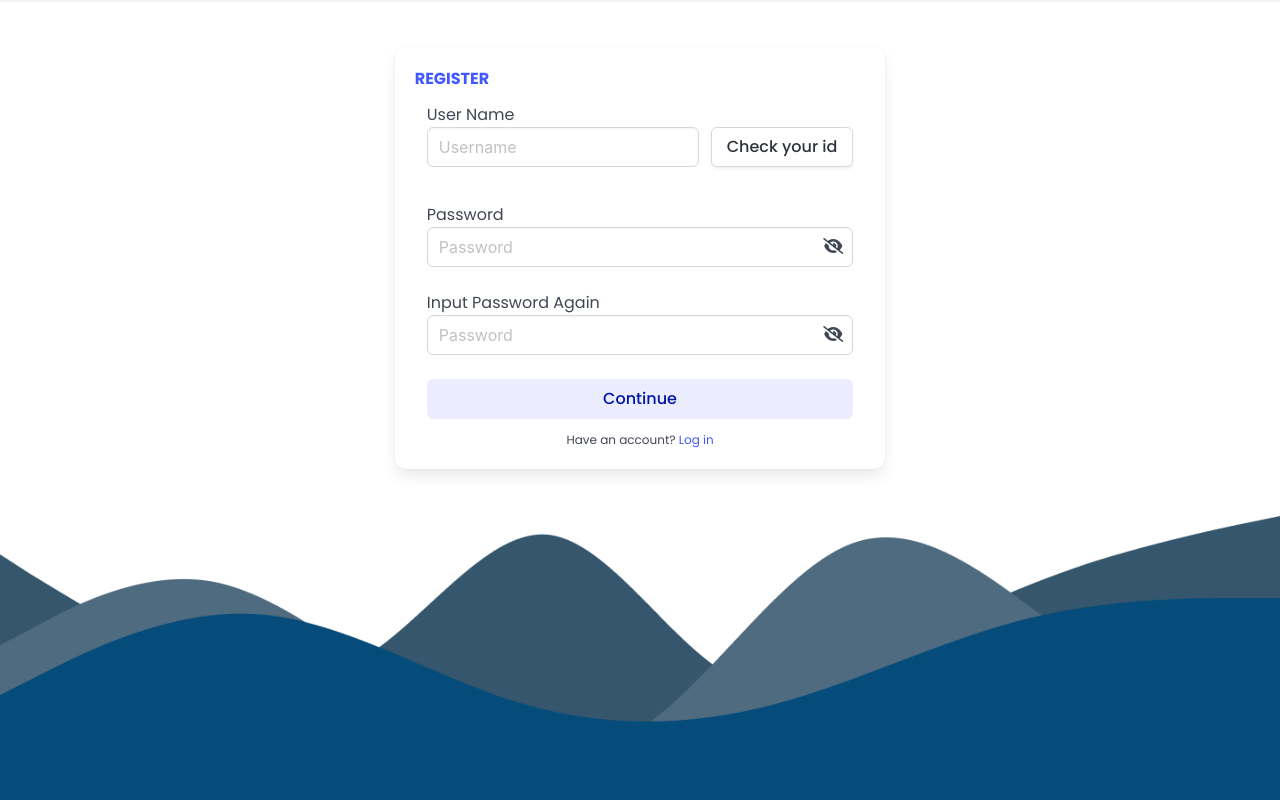
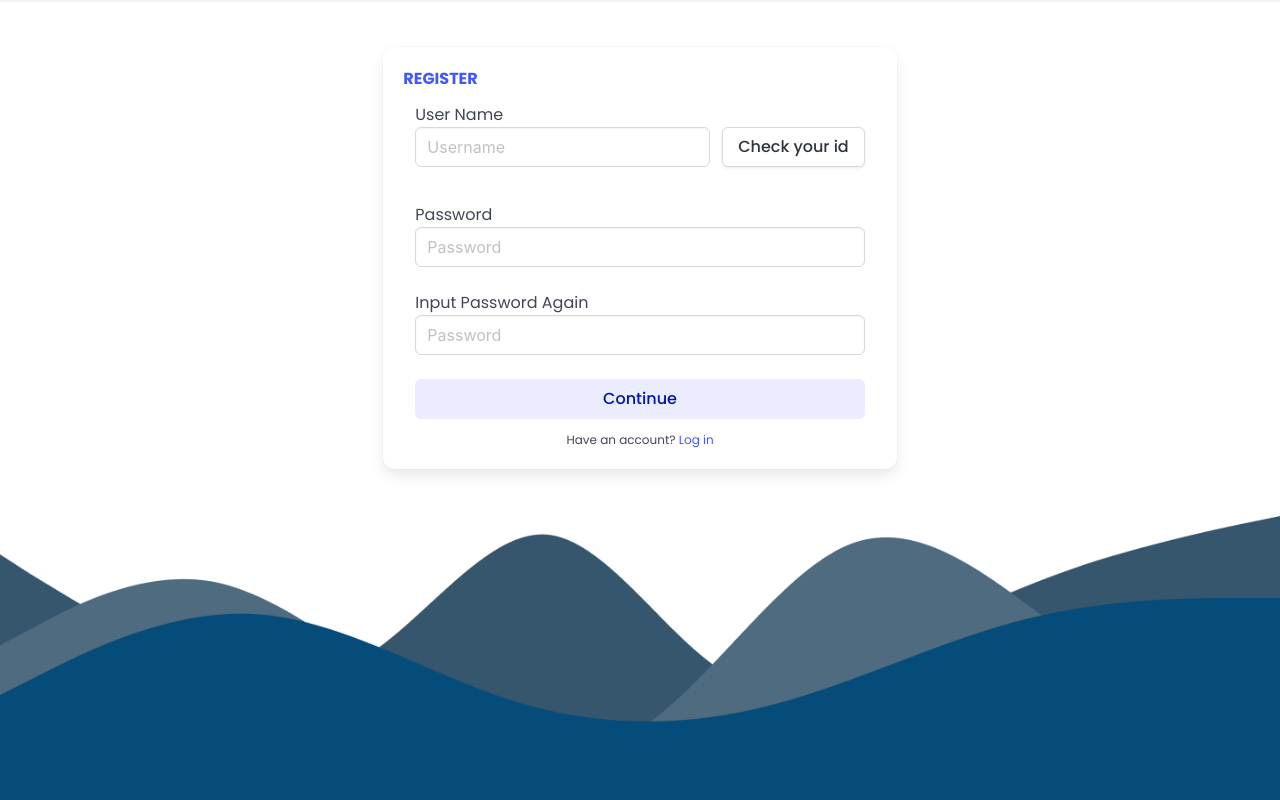
Before and after one commit to PolyLvst/galeri_ukk, a Flask app: page /daftar in a window 1280 px wide. Shown: the part 88-888 px from the top of the page. Run offline with Flask 2, Linux system fonts and the light colour scheme; parts of the project's set-up code (start-up, migrations or seed data) failed here and were passed over; some libraries are stand-ins or nearby versions; some web fonts are replaced.

Commit message:
pull from main

```diff
--- a/templates/daftar.html
+++ b/templates/daftar.html
@@ -15,9 +15,6 @@
         href="https://fonts.googleapis.com/css2?family=Gemunu+Libre:wght@700&family=Poppins:ital,wght@0,100;0,200;0,300;0,400;0,500;0,600;0,700;0,800;0,900;1,100;1,200;1,300;1,400;1,500;1,600;1,700;1,800;1,900&display=swap"
         rel="stylesheet" />
 
-    <link rel="stylesheet" href="https://cdnjs.cloudflare.com/ajax/libs/font-awesome/6.5.1/css/all.min.css"
-        integrity="sha512-DTOQO9RWCH3ppGqcWaEA1BIZOC6xxalwEsw9c2QQeAIftl+Vegovlnee1c9QX4TctnWMn13TZye+giMm8e2LwA=="
-        crossorigin="anonymous" referrerpolicy="no-referrer" />
     <script src="https://code.jquery.com/jquery-3.6.0.min.js"></script>
     <script src="https://cdnjs.cloudflare.com/ajax/libs/jquery-cookie/1.4.1/jquery.cookie.min.js"></script>
     <!-- Our custom JavaScript -->
@@ -32,18 +29,6 @@
             margin-top: 25px;
             margin-left: 35px;
             text-align: left;
-        }
-
-        .password-container {
-            position: relative;
-        }
-
-        .toggle-password {
-            position: absolute;
-            top: 50%;
-            right: 10px;
-            transform: translateY(-50%);
-            cursor: pointer;
         }
     </style>
 </head>
@@ -81,26 +66,14 @@
                 <!-- PASSWORD -->
                 <div class="column">
                     <label for="Name">Password</label>
-                    <div class="password-container">
-                        <input id="password" class="input" type="password" placeholder="Password"
-                            onkeydown="enter_listener()">
-                        <span class="toggle-password" onclick="togglePassword()">
-                            <i id="eye-icon" class="fa fa-eye-slash" aria-hidden="true"></i>
-                        </span>
-                    </div>
+                    <input id="password" password class="input" type="password" placeholder="Password" onkeydown="enter_listener()">
                     <p id="password-checker" class="has-text-danger"></p>
                 </div>
 
                 <!-- VERIFY PASSWORD -->
                 <div class="column">
                     <label for="Name">Input Password Again</label>
-                    <div class="password-container">
-                        <input id="verify_password" class="input" type="password" placeholder="Password"
-                            onkeydown="enter_listener()">
-                        <span class="toggle-password" onclick="toggleVerifyPassword()">
-                            <i id="eye-icon-verify" class="fa fa-eye-slash" aria-hidden="true"></i>
-                        </span>
-                    </div>
+                    <input id="verify_password" class="input" type="password" placeholder="Password" onkeydown="enter_listener()">
                     <p id="password-same" class="has-text-danger"></p>
                 </div>
                 <!-- CONTINUE BUTTON -->
@@ -127,8 +100,6 @@
             check_id()
             // memanggil function enter_listener()
             enter_listener()
-            //command untuk melihat pw
-            togglePassword()
         })
     </script>
 </body>
```
Also changed, not shown: templates/login.html (+2 -27 lines).
